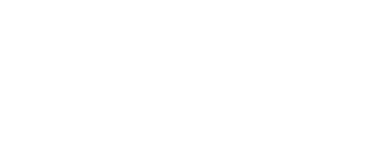
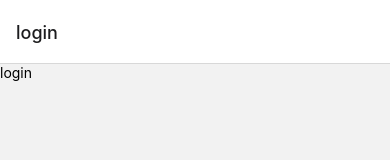
Before and after one commit to indeeeah/sizzle-client, a React Native app: screen / in a window 390 px wide. Shown: the top 160 px of the page. Built offline with nearby package versions, Linux system fonts and the light colour scheme.

Commit message:
로그인 페이지 노출

```diff
--- a/babel.config.js
+++ b/babel.config.js
@@ -2,6 +2,6 @@
   api.cache(true);
   return {
     presets: ['babel-preset-expo'],
-    plugins: ['nativewind/babel'],
+    // plugins: ['nativewind/babel'],
   };
 };
--- /dev/null
+++ b/routes.ts
@@ -0,0 +1,10 @@
+export const RouteNames = {
+  HOME_TAB: 'home-tab' as const,
+  HOME: 'home' as const,
+  LOGIN: 'login' as const,
+};
+
+export type RootStackParamList = {
+  [RouteNames.HOME_TAB]: undefined;
+  [RouteNames.LOGIN]: undefined;
+};
--- a/src/app/AppMain.tsx
+++ b/src/app/AppMain.tsx
@@ -1,6 +1,24 @@
 import { QueryClientProvider } from '@tanstack/react-query';
 import { queryClient } from '../shared/tanstackquery/tanstackQuery';
+import { createNativeStackNavigator } from '@react-navigation/native-stack';
+import { RootStackParamList, RouteNames } from '../../routes';
+import LoginScreen from '../screens/login/index';
+import { NavigationContainer } from '@react-navigation/native';
+
+const Stack = createNativeStackNavigator<RootStackParamList>();
 
 export default function main() {
-  return <QueryClientProvider client={queryClient}></QueryClientProvider>;
+  return (
+    <QueryClientProvider client={queryClient}>
+      <NavigationContainer>
+        <Stack.Navigator>
+          <Stack.Screen
+            name={RouteNames.LOGIN}
+            component={LoginScreen}
+            // options={{ headerShown: false }}
+          />
+        </Stack.Navigator>
+      </NavigationContainer>
+    </QueryClientProvider>
+  );
 }
--- /dev/null
+++ b/src/app/Navigation/AppNav.tsx
@@ -0,0 +1,5 @@
+const AppNav = () => {
+  return <></>;
+};
+
+export default AppNav;
--- a/src/screens/login/index.tsx
+++ b/src/screens/login/index.tsx
@@ -1,7 +1,9 @@
+import { Text } from 'react-native';
+
 export default function Index() {
   return (
     <>
-      <div>login</div>
+      <Text>login</Text>
     </>
   );
 }
```
Also changed, not shown: src/screens/index.tsx (added), 1 other file (tests, documents, lock files or other folders).
